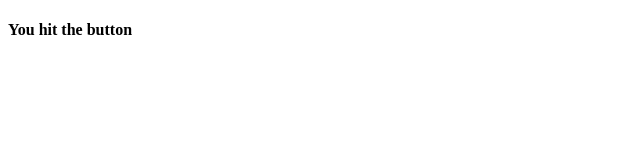
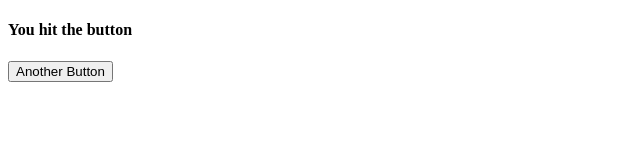
Before and after one commit to Collin712/test, a plain HTML site: page button.html in a window 1280 px wide. Shown: the whole page, without its empty margins (0-640 px from the left). Drawn offline with Linux system fonts and the light colour scheme.

Commit message:
Update button.html

```diff
--- a/button.html
+++ b/button.html
@@ -7,5 +7,6 @@
 </head>
 <body>
   <h4>You hit the button</h4>
+  <a href="retrobowl/index.html"></a><button>Another Button</button></a>
 </body>
 </html>
```
